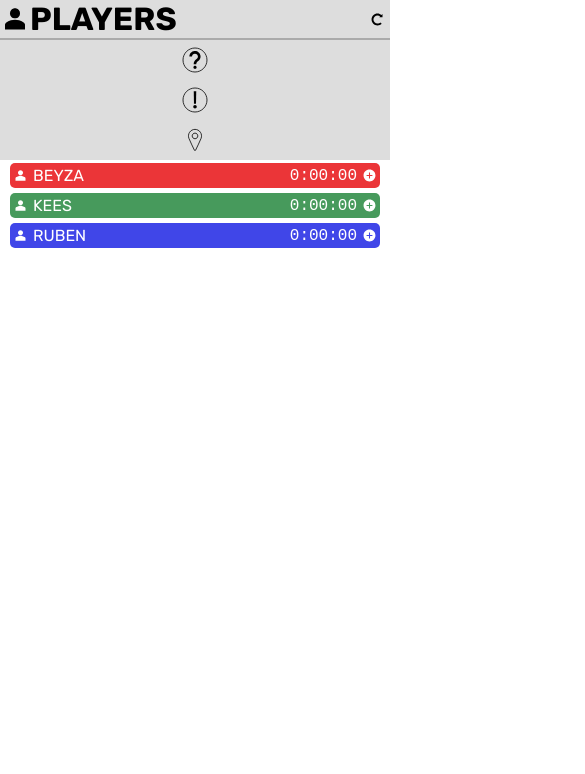
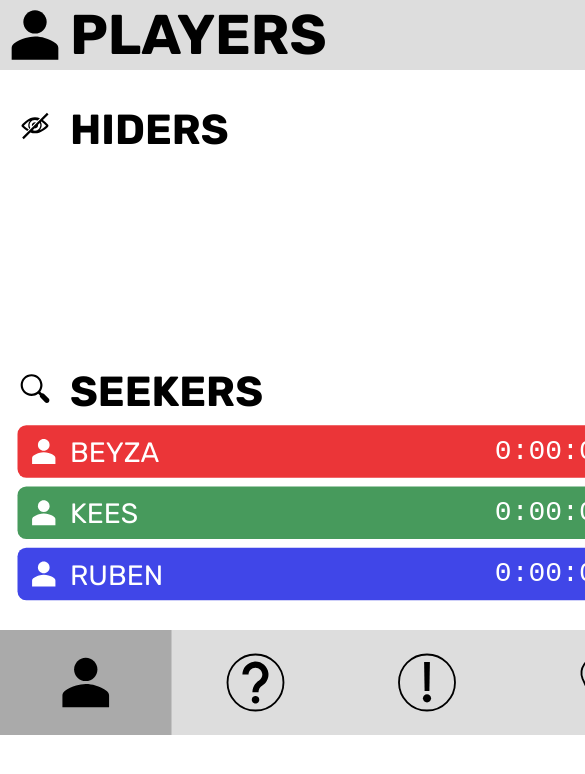
Before and after one commit to Ruben-White/jetlag-public, a plain HTML site: page index.html in a window 390 px wide. Shown: the top 774 px of the page, 585 px wide, since content can reach past the window. Drawn offline with Linux system fonts and the light colour scheme; a web font is replaced by a local one.

Commit message:
optimise for mobile

```diff
--- a/styles.css
+++ b/styles.css
@@ -403,88 +403,7 @@ h1, h2, h3, h4, h5, h6 {
 /* Mobile Optimization */
 @media (max-width: 600px) {
   body {
-    padding: 20px 0;
-  }
-
-  .tabs {
-    flex-direction: column;
-    bottom: auto;
-    top: 0;
-  }
-
-  .tab {
-    padding: 5px;
-  }
-
-  .tab img {
-    width: 30px;
-    height: 30px;
-  }
-
-  .tab-header {
-    flex-direction: column;
-  }
-
-  .tab-header img {
-    width: 30px;
-    height: 30px;
-  }
-
-  .reset-button {
-    padding: 5px;
-  }
-
-  .reset-button img {
-    width: 15px;
-    height: 15px;
-  }
-
-  #hiders, #seekers {
-    min-height: 100px;
-  }
-
-  .player {
-    padding: 3px;
-  }
-
-  .player-icon {
-    width: 15px;
-    height: 15px;
-  }
-
-  .add-time-button {
-    width: 15px;
-    height: 15px;
-  }
-
-  .question-block img {
-    width: 50px;
-    height: 50px;
-  }
-
-  .curse-category img, .hand-section img, .draw-curses-button img {
-    width: 15px;
-    height: 15px;
-  }
-
-  .popup-common {
-    width: 90%;
-    padding: 10px;
-  }
-
-  .popup-content input {
-    padding: 5px;
-  }
-
-  .popup-content button {
-    padding: 5px 10px;
-  }
-
-  #splash-screen img {
-    width: 150px;
-  }
-
-  #splash-screen h1 {
-    font-size: 20px;
+    transform: scale(1.75);
+    transform-origin: top left;
   }
 }
```
